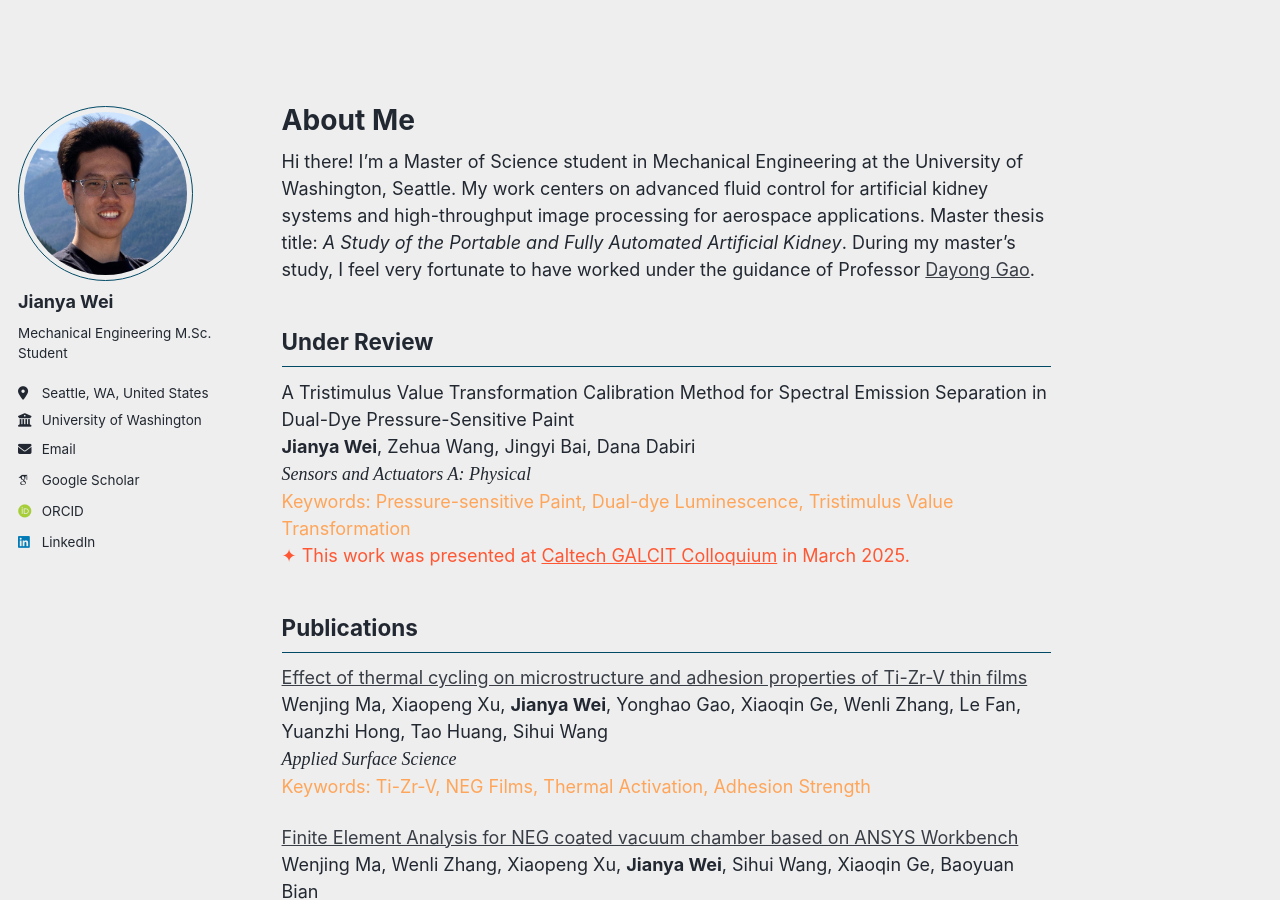
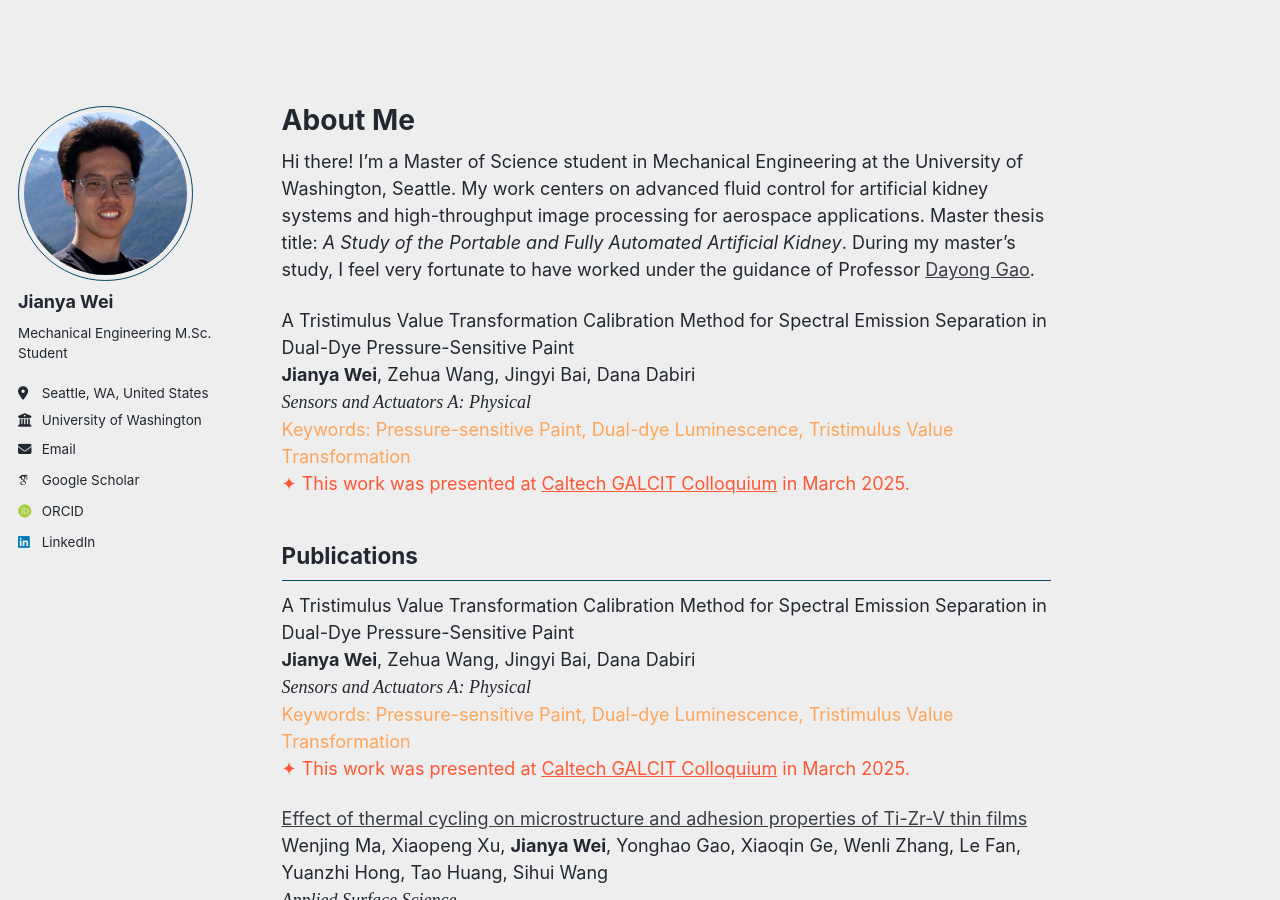
Before and after one commit to jywei02/jywei02.github.io, a Jekyll site: the page built from _pages/about.md, in a window 1280 px wide and 900 px high. Built offline with Jekyll 4.4.1, drawn with Linux system fonts in a browser that asks for light colours; some web fonts are replaced; comment, search, counter and statistics services are not loaded.

Commit message:
Update about.md with publication information
Removed 'Under Review' section and added publication details.

```diff
--- a/_pages/about.md
+++ b/_pages/about.md
@@ -8,9 +8,6 @@ redirect_from:
 ---
 Hi there! I’m a Master of Science student in Mechanical Engineering at the University of Washington, Seattle. My work centers on advanced fluid control for artificial kidney systems and high-throughput image processing for aerospace applications. Master thesis title: <em>A Study of the Portable and Fully Automated Artificial Kidney</em>. During my master's study, I feel very fortunate to have worked under the guidance of Professor <a href="https://www.me.washington.edu/facultyfinder/dayong-gao" target="_blank">Dayong Gao</a>.
 
-
-Under Review
-------
 A Tristimulus Value Transformation Calibration Method for Spectral Emission Separation in Dual-Dye Pressure-Sensitive Paint
 **Jianya Wei**, Zehua Wang, Jingyi Bai, Dana Dabiri
 <span style="font-family: 'Times New Roman', serif; font-style: italic;">
@@ -23,6 +20,17 @@ Keywords: Pressure-sensitive Paint, Dual-dye Luminescence, Tristimulus Value Tra
 
 Publications
 ------
+A Tristimulus Value Transformation Calibration Method for Spectral Emission Separation in Dual-Dye Pressure-Sensitive Paint
+**Jianya Wei**, Zehua Wang, Jingyi Bai, Dana Dabiri
+<span style="font-family: 'Times New Roman', serif; font-style: italic;">
+Sensors and Actuators A: Physical
+</span>
+<span style="color: #FFA559;">
+Keywords: Pressure-sensitive Paint, Dual-dye Luminescence, Tristimulus Value Transformation
+</span>
+<span style="color:#FF5733;">✦ This work was presented at <a href="https://www.caltech.edu/campus-life-events/calendar/galcit-colloquium-378" style="color:#FF5733;">Caltech GALCIT Colloquium</a> in March 2025.  </span>
+
+
 <span style="color: #40E0D0;">[Effect of thermal cycling on microstructure and adhesion properties of Ti-Zr-V thin films](https://www.sciencedirect.com/science/article/abs/pii/S0169433223029197)  </span><br>
 Wenjing Ma, Xiaopeng Xu, **Jianya Wei**, Yonghao Gao, Xiaoqin Ge, Wenli Zhang, Le Fan, Yuanzhi Hong, Tao Huang, Sihui Wang
 <span style="font-family: 'Times New Roman', serif; font-style: italic;">
```
